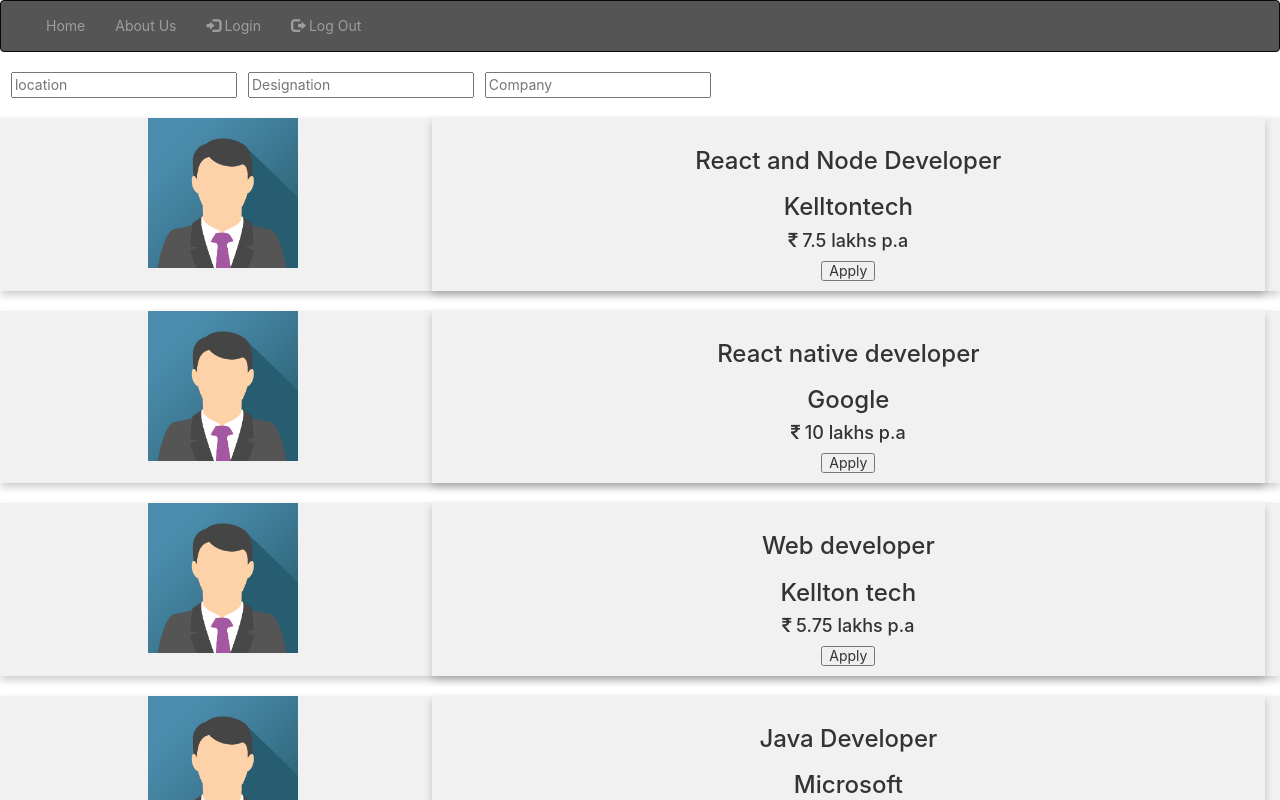
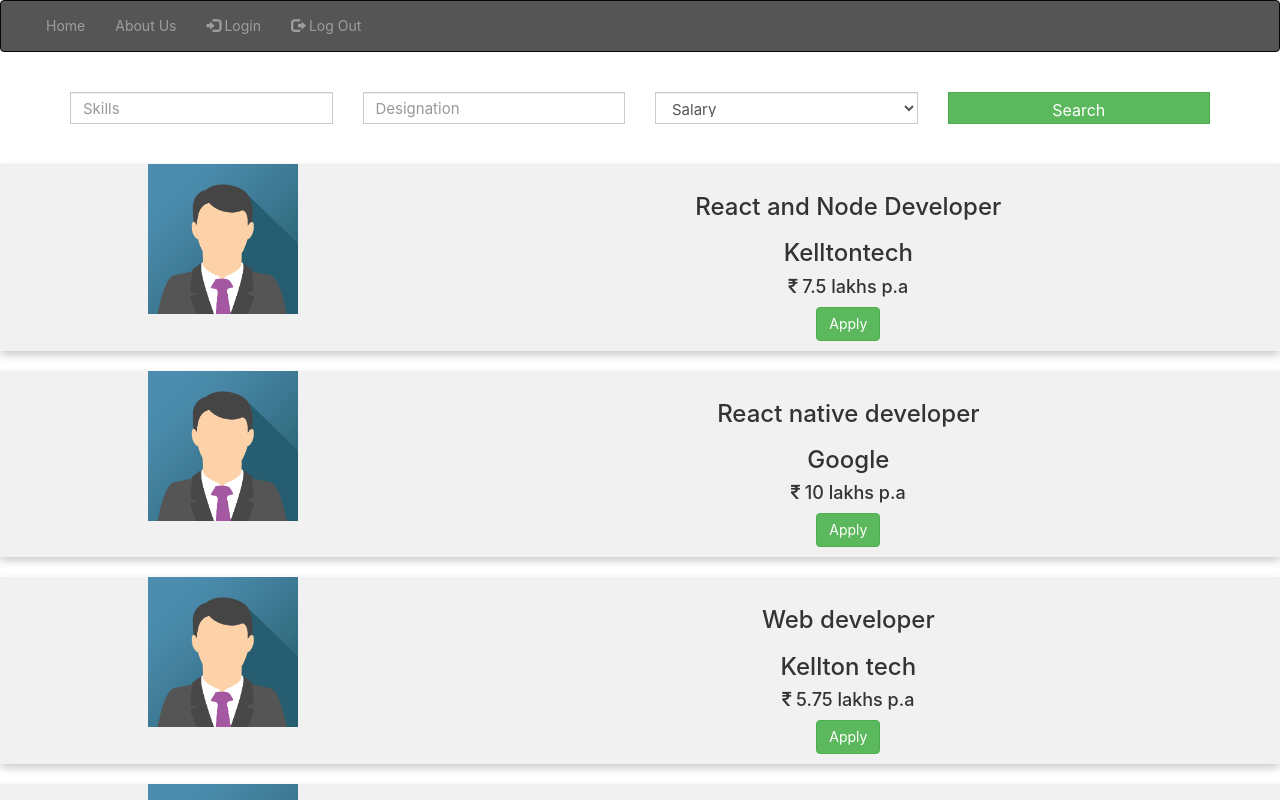
Before and after one commit to mayankomar71/Jobfinder.com, a React (Create React App) app in the folder naukri/: page / in a window 1280 px wide. Shown: the top 800 px of the page. Built offline with nearby package versions, Linux system fonts and the light colour scheme.

Commit message:
Assignment Updated

```diff
--- a/naukri/package.json
+++ b/naukri/package.json
@@ -4,6 +4,7 @@
   "private": true,
   "dependencies": {
     "react": "^16.8.6",
+    "react-bootstrap-sweetalert": "^4.4.1",
     "react-dom": "^16.8.6",
     "react-scripts": "3.0.0"
   },
--- a/naukri/src/components/Content.js
+++ b/naukri/src/components/Content.js
@@ -1,8 +1,39 @@
 import React, { Component } from 'react'
+import SweetAlert from 'react-bootstrap-sweetalert';
+
+
 import './content.css'
 import logo from './company.png'
 
 class Content extends Component {
+    constructor(props) {
+        super(props);
+
+        this.state = {
+          alert: null
+        };
+      }
+      alert() {
+        const getAlert = () => (
+          <SweetAlert
+            success
+            title="Successfully Applied for job"
+            onConfirm={() => this.hideAlert()}
+          >
+          </SweetAlert>
+        );
+
+        this.setState({
+          alert: getAlert()
+        });
+      }
+
+      hideAlert() {
+        console.log('Hiding alert...');
+        this.setState({
+          alert: null
+        });
+      }
 
 
     render() {
@@ -19,7 +50,7 @@
         const jobdata = this.props.data
         return jobdata.map((data, index) => {
             return (
-                <div className="container-fluid">
+                <div className="container-fluid ">
                     <div  className="row">
                         <div style={background} className=" col-sm-12">
                         <div className="col-sm-4">
@@ -29,10 +60,11 @@
                         <h3>{data.job_description}</h3>
                         <h3>{data.company_name}</h3>
                         <h4><i className="fa fa-rupee"></i> {data.salary} lakhs p.a</h4>
-                        <button>Apply</button>
+                        <button onClick={() => this.alert()}className="btn btn-success">Apply</button>
                             </div>
                         </div>
                     </div>
+                    {this.state.alert}
                 </div>
             )
 
--- a/naukri/src/components/Filters.js
+++ b/naukri/src/components/Filters.js
@@ -1,17 +1,51 @@
 import React, { Component } from 'react'
+import './content.css'
 
 class Filters extends Component {
     render() {
-        const divstyle={
-            float:"left",
-            marginBottom:"20px"
+        const divstyle = {
+            // float:"left",
+            marginBottom: "20px"
         }
         return (
-            <div style={divstyle}>
-                    &ensp; <input  type="text"  placeholder="location"></input> &ensp;
-                    <input  type="text"  placeholder="Designation"></input> &ensp;
-                    <input  type="text"  placeholder="Company"></input> &ensp;
-            </div>
+
+            <section style={divstyle} className="search-sec">
+                <div className="container">
+                    <form action="#" method="post" >
+                        <div className="row">
+                            <div className="col-lg-12">
+                                <div className="row">
+                                    <div className="col-lg-3 col-md-3 col-sm-12 p-0">
+                                        <input type="text" className="form-control search-slt" placeholder="Skills"></input>
+                                    </div>
+                                    <div className="col-lg-3 col-md-3 col-sm-12 p-0">
+                                        <input type="text" className="form-control search-slt" placeholder="Designation"></input>
+                                    </div>
+                                    <div className="col-lg-3 col-md-3 col-sm-12 p-0">
+                                        <select className="form-control search-slt" id="exampleFormControlSelect1">
+                                            <option>Salary</option>
+                                            <option>1 lakh</option>
+                                            <option>2 lakh</option>
+                                            <option>3 lakh</option>
+                                            <option>4 lakh</option>
+                                            <option>5 lakh</option>
+                                            <option>6 lakh</option>
+                                            <option>>6 lakh</option>
+                                        </select>
+                                    </div>
+                                    <div className="col-lg-3 col-md-3 col-sm-12 p-0">
+                                        <button type="button" className="btn btn-success wrn-btn">Search</button>
+                                    </div>
+                                </div>
+                            </div>
+
+                        </div>
+                    </form>
+
+                </div>
+            </section>
+
+
         )
     }
 
--- a/naukri/src/components/Footer.js
+++ b/naukri/src/components/Footer.js
@@ -1,15 +1,15 @@
 import React from 'react'
 import './content.css'
 
-function Footer (){
-return (
-    <div>
-<footer class="container-fluid">
-  <p>Contact:Naukri.com</p>
-</footer>
+function Footer() {
+    return (
+        <div>
+            <footer className="container-fluid">
+                <p>Contact us at:Naukri.com</p>
+            </footer>
 
-    </div>
-)
+        </div>
+    )
 
 }
 export default Footer
--- a/naukri/src/components/content.css
+++ b/naukri/src/components/content.css
@@ -8,12 +8,15 @@
     overflow: hidden;
     height: auto;
     line-height: 1;
-    box-shadow: 0 4px 8px 0 rgba(0, 0, 0, 0.2);
+    /* box-shadow: 0 4px 8px 0 rgba(0, 0, 0, 0.2); */
     padding: 10px;
     text-align: center;
     background-color: #f1f1f1;
     /* margin-bottom: 10px; */
 
+}
+.custom-fluid{
+    padding:0;
 }
 
 footer {
@@ -68,3 +71,38 @@
     text-align: center;
     background-color: #f1f1f1;
   } */
+  .search-sec{
+    padding: 2rem;
+}
+.search-slt{
+    display: block;
+    width: 100%;
+    font-size:15px;
+    line-height: 1.5;
+    /* color: #55595c; */
+    background-color: #fff;
+    background-image: none;
+    border: 1px solid #ccc;
+    height: calc(3rem + 2px) !important;
+    border-radius:0;
+}
+.wrn-btn{
+    width: 100%;
+    font-size: 16px;
+    font-weight: 400;
+    text-transform: capitalize;
+    height: calc(3rem + 2px) !important;
+    border-radius:0;
+}
+@media (min-width: 992px){
+    .search-sec{
+        top: -114px;
+        /* background: rgba(26, 70, 104, 0.51); */
+    }
+}
+
+@media (max-width: 992px){
+    .search-sec{
+        /* background: #1A4668; */
+    }
+}
```
Also changed, not shown: 1 other file (tests, documents, lock files or other folders).
